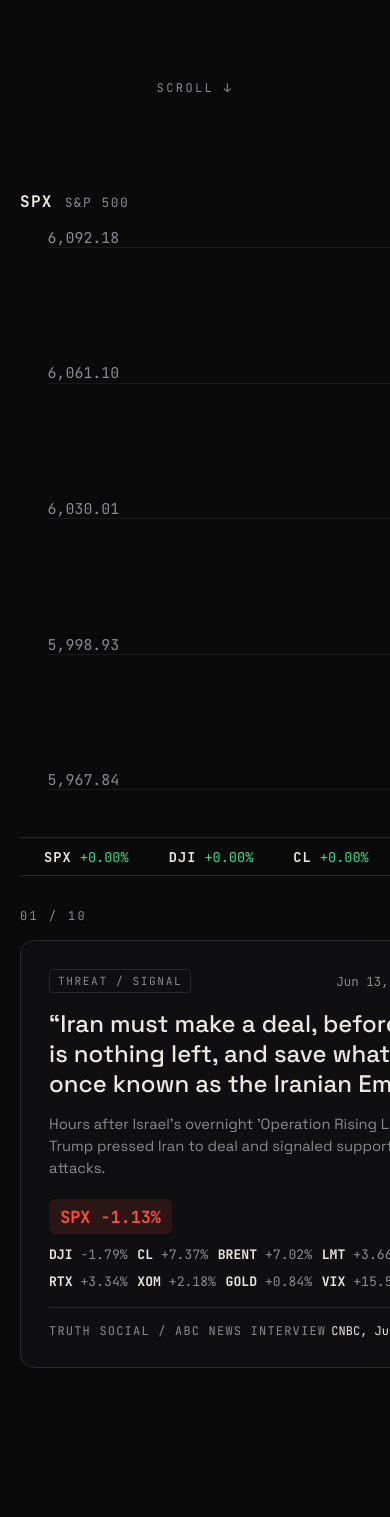
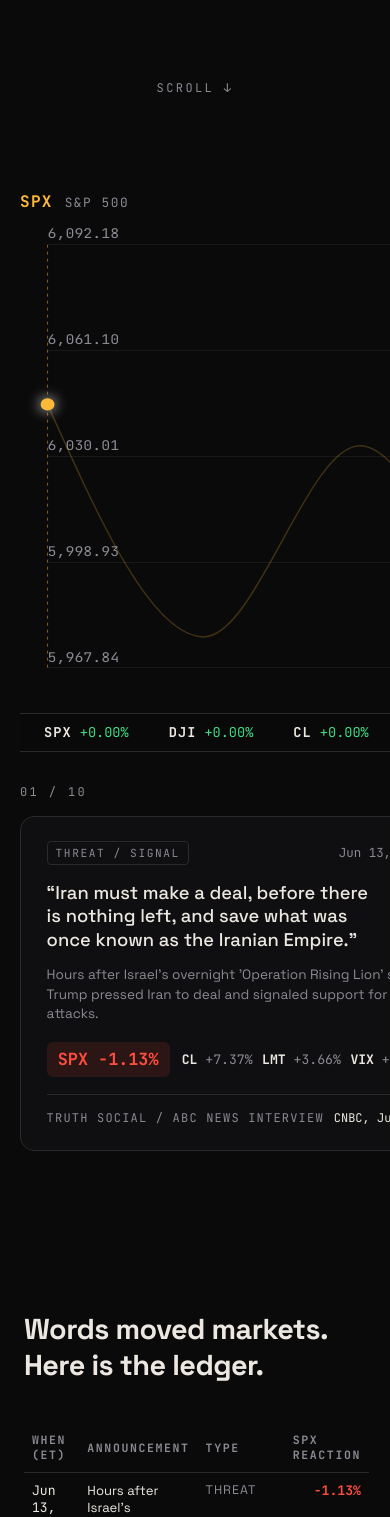
Before and after one commit to andrewli8/truth-and-ticker, a React (Vite) app: page / in a window 390 px wide. Shown: the part 717-2234 px from the top of the page. Built offline with nearby package versions, Linux system fonts and the light colour scheme.

Commit message:
feat: legible full-line chart with playhead; fix sticky pin; fit stage to viewport

```diff
--- a/src/components/AnnouncementCard.module.css
+++ b/src/components/AnnouncementCard.module.css
@@ -1,6 +1,6 @@
 .card {
   max-width: 30rem;
-  padding: 1.75rem;
+  padding: 1.5rem 1.6rem;
   background: rgba(18, 18, 20, 0.72);
   border: 1px solid var(--steel);
   border-radius: 14px;
@@ -34,8 +34,8 @@
 }
 
 .quote {
-  font-size: 1.5rem;
-  line-height: 1.25;
+  font-size: clamp(1.15rem, 1.5vw, 1.45rem);
+  line-height: 1.28;
   font-weight: 500;
   margin-bottom: 0.85rem;
   text-wrap: balance;
@@ -43,9 +43,9 @@
 
 .summary {
   color: var(--muted);
-  font-size: 0.92rem;
-  line-height: 1.5;
-  margin-bottom: 1.25rem;
+  font-size: 0.85rem;
+  line-height: 1.45;
+  margin-bottom: 1.1rem;
 }
 
 .reactionRow {
--- a/src/components/AnnouncementCard.tsx
+++ b/src/components/AnnouncementCard.tsx
@@ -9,6 +9,9 @@
   'market-jawbone': 'MARKET JAWBONE',
 }
 
+/** Curated secondary tickers surfaced on the card: oil, defense, fear gauge. */
+const SECONDARY = ['CL', 'LMT', 'VIX']
+
 interface Props {
   event: CorrelatedEvent
   primaryTicker: string
@@ -19,6 +22,9 @@
   const primary = reactions.find((r) => r.ticker === primaryTicker) ?? reactions[0]
   const delta = primary?.deltaPct ?? null
   const dir = delta === null ? 'flat' : delta >= 0 ? 'up' : 'down'
+  const secondary = SECONDARY.map((t) => reactions.find((r) => r.ticker === t)).filter(
+    (r): r is NonNullable<typeof r> => Boolean(r),
+  )
 
   return (
     <article className={styles.card}>
@@ -44,13 +50,11 @@
           {primary?.ticker} {formatPct(delta)}
         </span>
         <div className={styles.others}>
-          {reactions
-            .filter((r) => r.ticker !== primary?.ticker)
-            .map((r) => (
-              <span key={r.ticker} className={styles.other}>
-                <b>{r.ticker}</b> {formatPct(r.deltaPct)}
-              </span>
-            ))}
+          {secondary.map((r) => (
+            <span key={r.ticker} className={styles.other}>
+              <b>{r.ticker}</b> {formatPct(r.deltaPct)}
+            </span>
+          ))}
         </div>
       </div>
 
--- a/src/components/MarketChart.module.css
+++ b/src/components/MarketChart.module.css
@@ -14,7 +14,6 @@
 .ticker {
   font-weight: 700;
   letter-spacing: 0.08em;
-  color: var(--text);
 }
 
 .name {
@@ -27,6 +26,7 @@
 .svg {
   width: 100%;
   height: auto;
+  max-height: 56vh;
   display: block;
 }
 
@@ -34,23 +34,40 @@
   stroke: var(--steel);
   stroke-width: 1;
   shape-rendering: crispEdges;
-  opacity: 0.5;
+  opacity: 0.45;
 }
 
-.gridLabel,
-.current {
+.gridLabel {
   font-family: 'JetBrains Mono', monospace;
   font-size: 13px;
   fill: var(--muted);
 }
 
 .current {
-  font-size: 18px;
+  font-family: 'JetBrains Mono', monospace;
+  font-size: 22px;
   font-weight: 700;
 }
 
+.ghost {
+  stroke-width: 1.5;
+  vector-effect: non-scaling-stroke;
+  opacity: 0.22;
+}
+
 .line {
-  stroke-width: 2.5;
+  stroke-width: 3;
   vector-effect: non-scaling-stroke;
+  filter: drop-shadow(0 0 8px currentColor);
+}
+
+.playhead {
+  stroke-width: 1;
+  stroke-dasharray: 3 4;
+  vector-effect: non-scaling-stroke;
+  opacity: 0.5;
+}
+
+.dot {
   filter: drop-shadow(0 0 6px currentColor);
 }
--- a/src/components/MarketChart.tsx
+++ b/src/components/MarketChart.tsx
@@ -1,11 +1,11 @@
 import { useMemo } from 'react'
-import { buildLinePath, domainFor } from '../lib/scales'
+import { buildLinePath, domainFor, pointPositions } from '../lib/scales'
 import { formatPrice } from '../lib/format'
 import type { Series } from '../lib/types'
 import styles from './MarketChart.module.css'
 
 const W = 1000
-const H = 520
+const H = 460
 const PAD = 24
 const GRID_LINES = 4
 
@@ -19,14 +19,20 @@
 
 /** Pure SVG line chart. All animation comes from the `progress` prop — no internal state. */
 export function MarketChart({ series, progress, accent }: Props) {
-  const path = useMemo(
-    () => buildLinePath(series.points, W, H, progress),
-    [series.points, progress],
+  const clamped = Math.max(0, Math.min(1, progress))
+
+  const fullPath = useMemo(() => buildLinePath(series.points, W, H, 1), [series.points])
+  const revealedPath = useMemo(
+    () => buildLinePath(series.points, W, H, clamped),
+    [series.points, clamped],
   )
+  const positions = useMemo(() => pointPositions(series.points, W, H), [series.points])
   const { min, max } = useMemo(() => domainFor(series.points), [series.points])
 
-  const visibleCount = Math.max(1, Math.ceil(Math.max(0, Math.min(1, progress)) * series.points.length))
-  const current = series.points[Math.min(visibleCount, series.points.length) - 1]
+  const n = series.points.length
+  const idx = Math.min(n - 1, Math.max(0, Math.ceil(clamped * n) - 1))
+  const current = series.points[idx]
+  const head = positions[idx]
 
   const gridY = Array.from({ length: GRID_LINES + 1 }, (_, i) => {
     const t = i / GRID_LINES
@@ -36,7 +42,7 @@
   return (
     <figure className={styles.wrap}>
       <figcaption className={styles.head}>
-        <span className={styles.ticker}>{series.ticker}</span>
+        <span className={styles.ticker} style={{ color: accent }}>{series.ticker}</span>
         <span className={styles.name}>{series.name}</span>
       </figcaption>
       <svg
@@ -49,14 +55,26 @@
         {gridY.map((g, i) => (
           <g key={i}>
             <line x1={PAD} x2={W - PAD} y1={g.y} y2={g.y} className={styles.grid} />
-            <text x={PAD} y={g.y - 4} className={styles.gridLabel}>
+            <text x={PAD} y={g.y - 6} className={styles.gridLabel}>
               {formatPrice(g.value)}
             </text>
           </g>
         ))}
-        <path data-testid="line" d={path} fill="none" stroke={accent} className={styles.line} />
+
+        {/* Full trajectory, dimmed — context for the whole window */}
+        <path d={fullPath} fill="none" stroke={accent} className={styles.ghost} />
+        {/* Revealed portion, bright */}
+        <path data-testid="line" d={revealedPath} fill="none" stroke={accent} className={styles.line} />
+
+        {head && (
+          <>
+            <line x1={head.x} x2={head.x} y1={PAD} y2={H - PAD} stroke={accent} className={styles.playhead} />
+            <circle cx={head.x} cy={head.y} r={6} fill={accent} className={styles.dot} />
+          </>
+        )}
+
         {current && (
-          <text x={W - PAD} y={PAD + 16} className={styles.current} fill={accent} textAnchor="end">
+          <text x={W - PAD} y={PAD + 18} className={styles.current} fill={accent} textAnchor="end">
             {formatPrice(current.price)}
           </text>
         )}
--- a/src/data/announcements.json
+++ b/src/data/announcements.json
@@ -53,7 +53,7 @@
     "id": "midnight-hammer-strike-announcement",
     "datetime": "2025-06-21T19:50:00-04:00",
     "source": "Truth Social, then televised address",
-    "quote": "We have completed our very successful attack on the three Nuclear sites in Iran, including Fordow, Natanz, and Esfahan. … NOW IS THE TIME FOR PEACE!",
+    "quote": "We have completed our very successful attack on the three Nuclear sites in Iran… NOW IS THE TIME FOR PEACE!",
     "summary": "Trump announced completed U.S. airstrikes ('Operation Midnight Hammer') on Iran's three main nuclear facilities.",
     "type": "strike",
     "citationUrl": "https://www.cbsnews.com/news/u-s-launches-strikes-iranian-nuclear-facilities-trump-says/",
@@ -63,7 +63,7 @@
     "id": "keep-oil-prices-down-drill-baby-drill",
     "datetime": "2025-06-23T10:00:00-04:00",
     "source": "Truth Social (two posts)",
-    "quote": "EVERYONE, KEEP OIL PRICES DOWN. I'M WATCHING! YOU'RE PLAYING RIGHT INTO THE HANDS OF THE ENEMY. … DRILL, BABY, DRILL!!! And I mean NOW!!!",
+    "quote": "EVERYONE, KEEP OIL PRICES DOWN. I'M WATCHING! … DRILL, BABY, DRILL!!! And I mean NOW!!!",
     "summary": "With markets fearing an oil spike and a possible Strait of Hormuz closure, Trump pressured producers to hold prices and drill.",
     "type": "market-jawbone",
     "citationUrl": "https://www.cnbc.com/2025/06/23/trump-oil-prices-iran-israel.html",
--- a/src/lib/scales.ts
+++ b/src/lib/scales.ts
@@ -21,6 +21,24 @@
   return { min, max }
 }
 
+export interface PointPos {
+  x: number
+  y: number
+}
+
+/** Screen-space coordinates for every point, with consistent padding. Pure. */
+export function pointPositions(points: Point[], width: number, height: number): PointPos[] {
+  if (points.length === 0) return []
+  const { min, max } = domainFor(points)
+  const x = scaleLinear()
+    .domain([0, Math.max(1, points.length - 1)])
+    .range([PAD, width - PAD])
+  const y = scaleLinear()
+    .domain([min, max])
+    .range([height - PAD, PAD])
+  return points.map((p, i) => ({ x: x(i), y: y(p.price) }))
+}
+
 /**
  * SVG path `d` for the visible fraction (`progress` 0–1) of the series.
  * X is time-ordered index across the full width; Y is price within [min,max].
@@ -34,22 +52,15 @@
 ): string {
   if (points.length === 0) return ''
 
-  const { min, max } = domainFor(points)
-  const x = scaleLinear()
-    .domain([0, Math.max(1, points.length - 1)])
-    .range([PAD, width - PAD])
-  const y = scaleLinear()
-    .domain([min, max])
-    .range([height - PAD, PAD])
-
   const clamped = Math.max(0, Math.min(1, progress))
   const visibleCount = Math.max(1, Math.ceil(clamped * points.length))
   const visible = points.slice(0, visibleCount)
+  const positions = pointPositions(points, width, height).slice(0, visibleCount)
 
-  const generator = line<Point>()
-    .x((_d, i) => x(i))
-    .y((d) => y(d.price))
+  const generator = line<PointPos>()
+    .x((d) => d.x)
+    .y((d) => d.y)
     .curve(curveMonotoneX)
 
-  return generator(visible) ?? ''
+  return generator(visible.map((_p, i) => positions[i])) ?? ''
 }
--- a/src/styles/app.css
+++ b/src/styles/app.css
@@ -1,7 +1,8 @@
 .app {
   position: relative;
   width: 100%;
-  overflow-x: hidden;
+  /* `clip` (not `hidden`) prevents horizontal scroll WITHOUT breaking position:sticky */
+  overflow-x: clip;
 }
 
 /* Film-grain / scanline texture overlay */
@@ -27,8 +28,8 @@
   margin: 0 auto;
   padding: 0 3rem;
   display: grid;
-  grid-template-columns: 1.5fr 1fr;
-  gap: 3rem;
+  grid-template-columns: 1.4fr 1.05fr;
+  gap: 2.5rem;
   align-items: center;
 }
 
```
Also changed, not shown: 1 other file (tests, documents, lock files or other folders).
